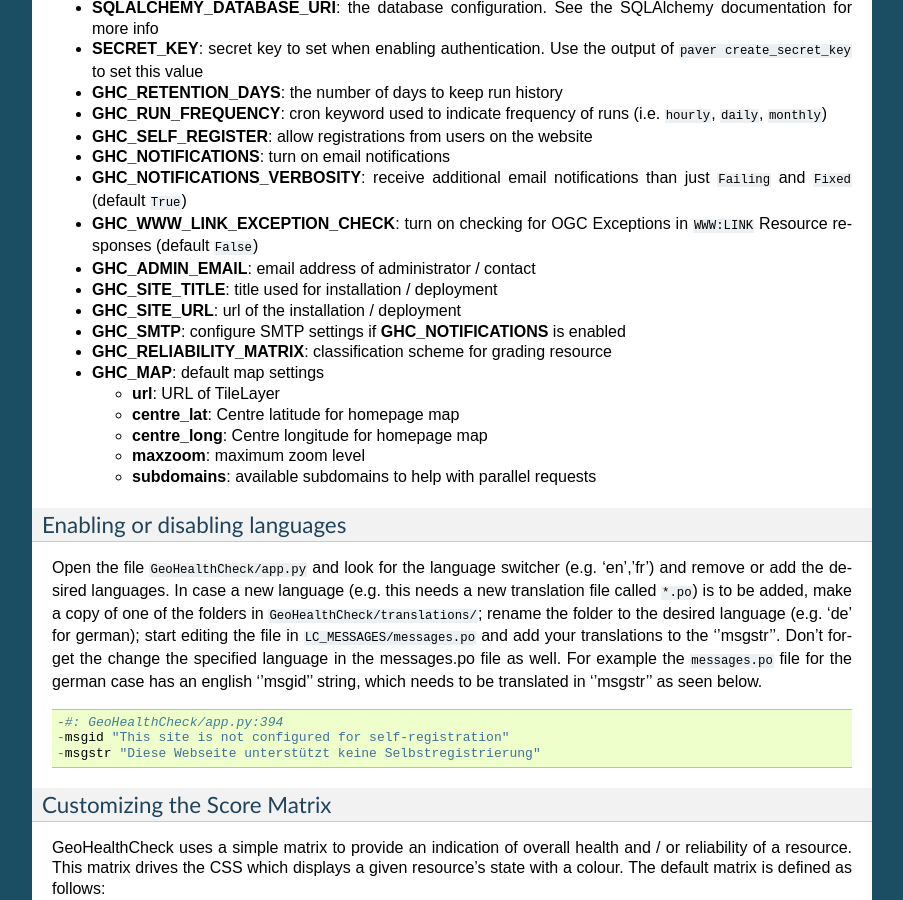
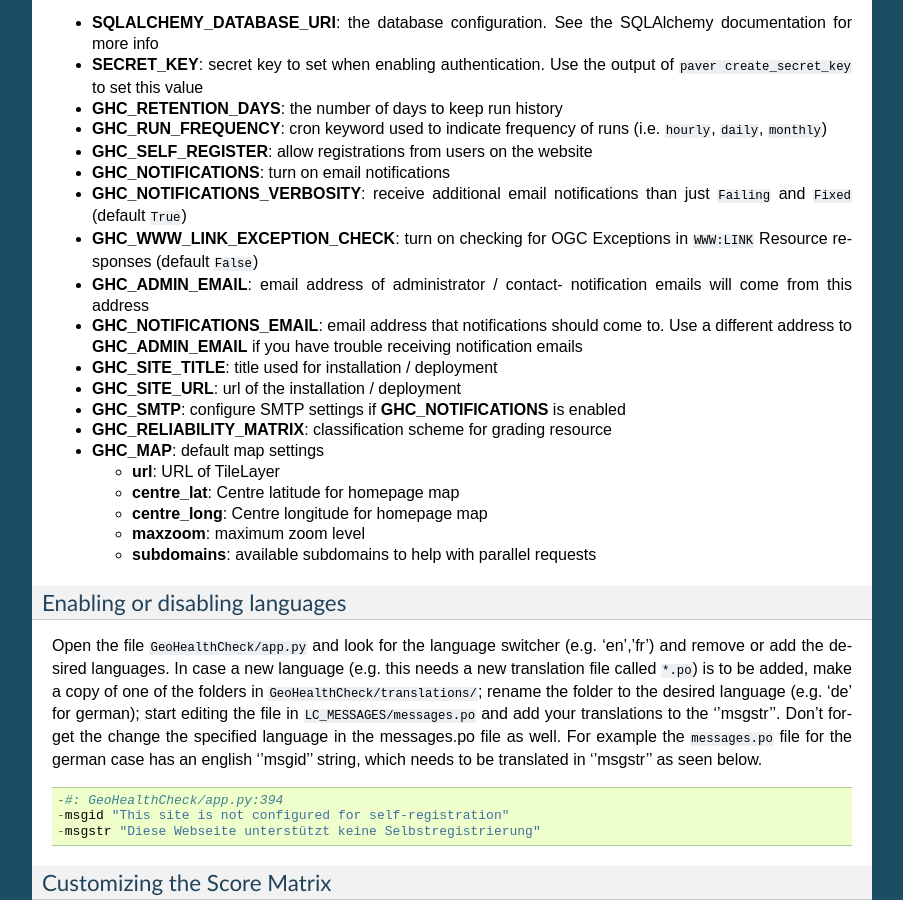
Before and after one commit to geopython/GeoHealthCheck, a Sphinx documentation site: the page built from docs/index.rst, in a window 1280 px wide and 900 px high, scrolled down 1861 px. Shown: the whole window, without its empty margins (198-1101 px from the left). Built offline with Sphinx 7.4.7, drawn with Linux system fonts in a browser that asks for light colours; some of the changed text lies outside the part shown.

Commit message:
Updated documentation to include new configuration setting

```diff
--- a/docs/index.rst
+++ b/docs/index.rst
@@ -52,6 +52,7 @@
   # - GHC_NOTIFICATIONS
   # - GHC_NOTIFICATIONS_VERBOSITY
   # - GHC_ADMIN_EMAIL
+  # - GHC_NOTIFICATIONS_EMAIL
   # - GHC_SITE_TITLE
   # - GHC_SITE_URL
   # - GHC_SMTP  # if GHC_NOTIFICATIONS is enabled
@@ -128,7 +129,8 @@
 - **GHC_NOTIFICATIONS**: turn on email notifications
 - **GHC_NOTIFICATIONS_VERBOSITY**: receive additional email notifications than just ``Failing`` and ``Fixed`` (default ``True``)
 - **GHC_WWW_LINK_EXCEPTION_CHECK**: turn on checking for OGC Exceptions in ``WWW:LINK`` Resource responses (default ``False``)
-- **GHC_ADMIN_EMAIL**: email address of administrator / contact
+- **GHC_ADMIN_EMAIL**: email address of administrator / contact- notification emails will come from this address
+- **GHC_NOTIFICATIONS_EMAIL**: email address that notifications should come to. Use a different address to **GHC_ADMIN_EMAIL** if you have trouble receiving notification emails
 - **GHC_SITE_TITLE**: title used for installation / deployment
 - **GHC_SITE_URL**: url of the installation / deployment
 - **GHC_SMTP**:  configure SMTP settings if **GHC_NOTIFICATIONS** is enabled
```
